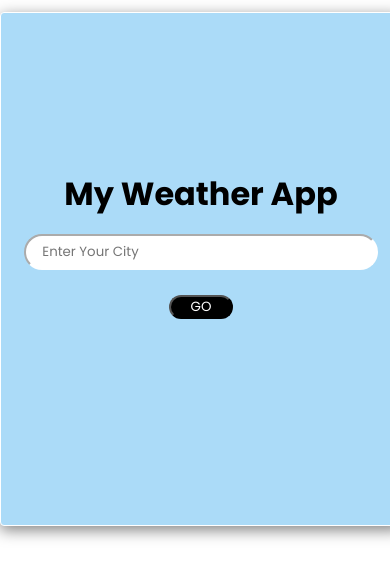
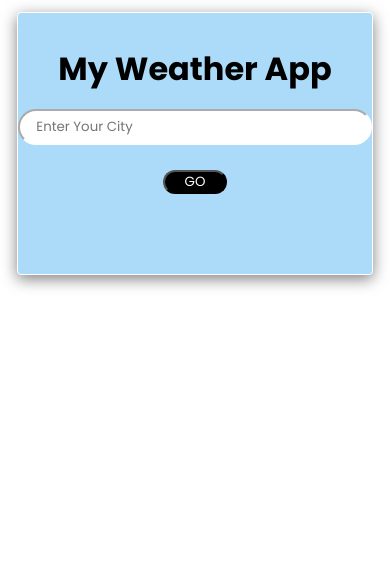
Before and after one commit to sheheryarkh/WeatherAPP, a plain HTML site: page index.html in a window 390 px wide. Drawn offline with Linux system fonts and the light colour scheme.

Commit message:
Update style.css

```diff
--- a/style.css
+++ b/style.css
@@ -63,3 +63,23 @@ p{
 h1 {
     margin-bottom: 1rem;
 }
+@media (max-width:600px){
+    .container{
+    margin-top:3%;
+    display: flex;
+    flex-grow: inherit;
+    flex-shrink: inherit;
+    text-decoration: dashed;
+    flex-direction: column;
+    align-items: center;
+    justify-content: center;
+    background-image: ('WEATHER APP/gif.gif');
+    padding-top :2rem;
+    border: 1px solid white;
+    border-radius: 4px;
+    box-shadow: 0 4px 15px rgba(0, 0, 0, 0.5);
+    height: 100%;
+    width: fit-content;
+    background-color: rgb(171, 219, 248);
+}
+}
```
